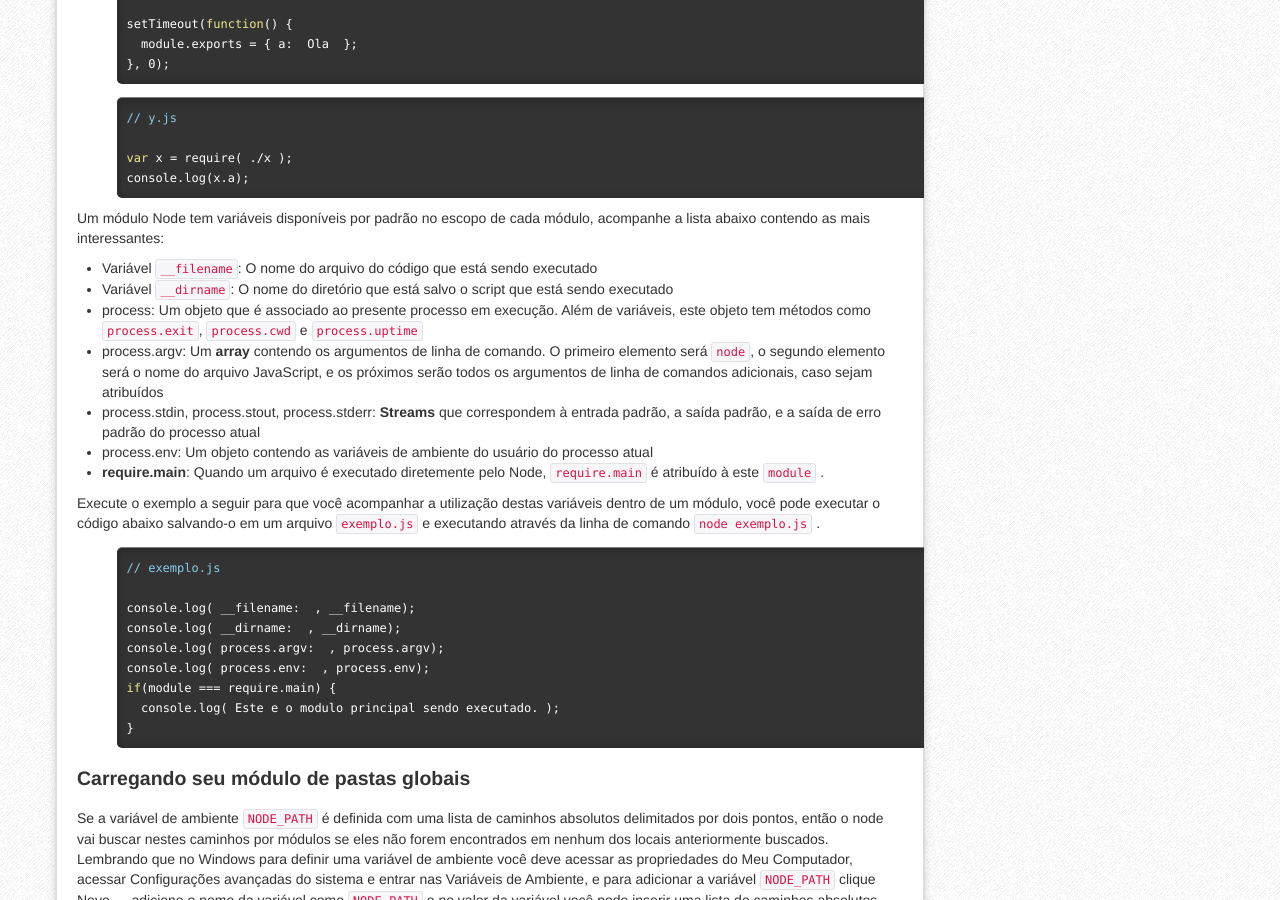
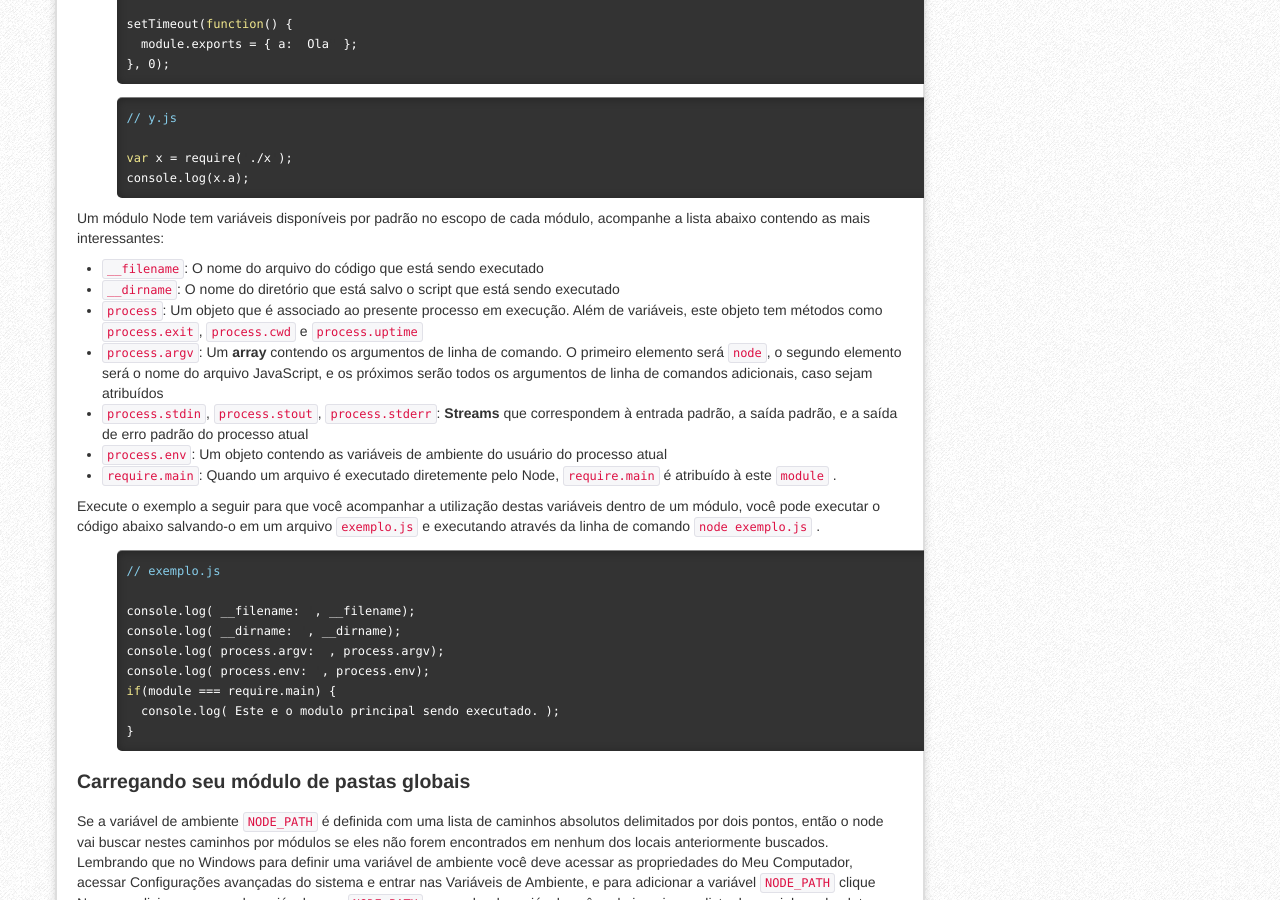
Before and after one commit to nodebr/NodeBR.com, a Jekyll site: the page built from _posts/2013-7-29-modulos-em-nodejs.md, in a window 1280 px wide and 900 px high, scrolled down 5173 px. Built offline with Jekyll 4.4.1, drawn with Linux system fonts in a browser that asks for light colours; comment, search, counter and statistics services are not loaded.

Commit message:
Alterando o layout do post de Modulos do Node

```diff
--- a/_posts/2013-7-29-modulos-em-nodejs.md
+++ b/_posts/2013-7-29-modulos-em-nodejs.md
@@ -242,13 +242,13 @@ console.log(x.a);
 
 Um módulo Node tem variáveis disponíveis por padrão no escopo de cada módulo, acompanhe a lista abaixo contendo as mais interessantes:
 
-- Variável `__filename`: O nome do arquivo do código que está sendo executado
-- Variável `__dirname`: O nome do diretório que está salvo o script que está sendo executado
-- process: Um objeto que é associado ao presente processo em execução. Além de variáveis, este objeto tem métodos como `process.exit`, `process.cwd` e `process.uptime`
-- process.argv: Um **array** contendo os argumentos de linha de comando. O primeiro elemento será `node`, o segundo elemento será o nome do arquivo JavaScript, e os próximos serão todos os argumentos de linha de comandos adicionais, caso sejam atribuídos
-- process.stdin, process.stout, process.stderr: **Streams** que correspondem à entrada padrão, a saída padrão, e a saída de erro padrão do processo atual
-- process.env: Um objeto contendo as variáveis de ambiente do usuário do processo atual
-- **require.main**: Quando um arquivo é executado diretemente pelo Node, `require.main` é atribuído à este `module` .
+- `__filename`: O nome do arquivo do código que está sendo executado
+- `__dirname`: O nome do diretório que está salvo o script que está sendo executado
+- `process`: Um objeto que é associado ao presente processo em execução. Além de variáveis, este objeto tem métodos como `process.exit`, `process.cwd` e `process.uptime`
+- `process.argv`: Um **array** contendo os argumentos de linha de comando. O primeiro elemento será `node`, o segundo elemento será o nome do arquivo JavaScript, e os próximos serão todos os argumentos de linha de comandos adicionais, caso sejam atribuídos
+- `process.stdin`, `process.stout`, `process.stderr`: **Streams** que correspondem à entrada padrão, a saída padrão, e a saída de erro padrão do processo atual
+- `process.env`: Um objeto contendo as variáveis de ambiente do usuário do processo atual
+- `require.main`: Quando um arquivo é executado diretemente pelo Node, `require.main` é atribuído à este `module` .
 
 Execute o exemplo a seguir para que você acompanhar a utilização destas variáveis dentro de um módulo, você pode executar o código abaixo salvando-o em um arquivo `exemplo.js` e executando através da linha de comando `node exemplo.js` .
 
```
